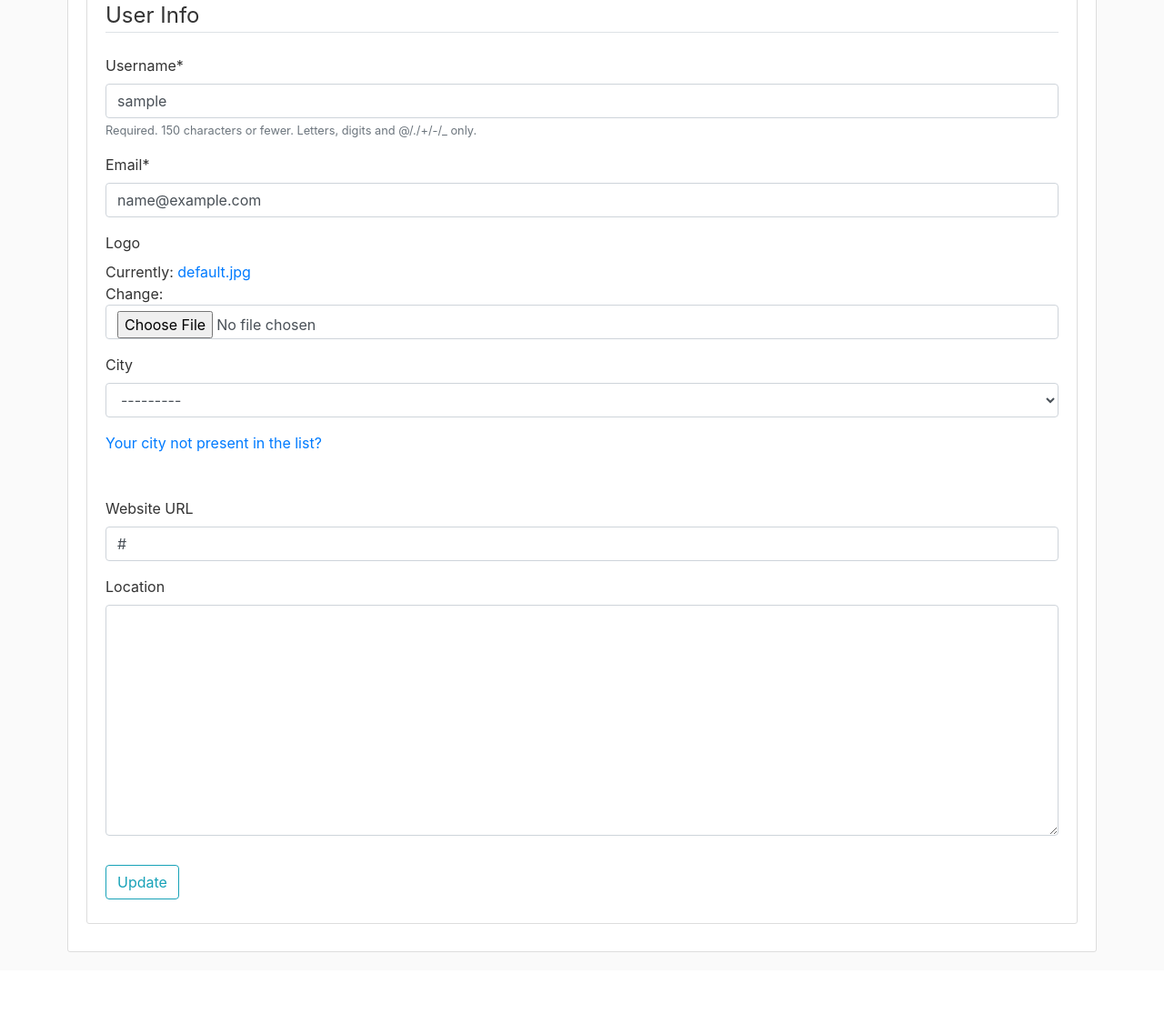
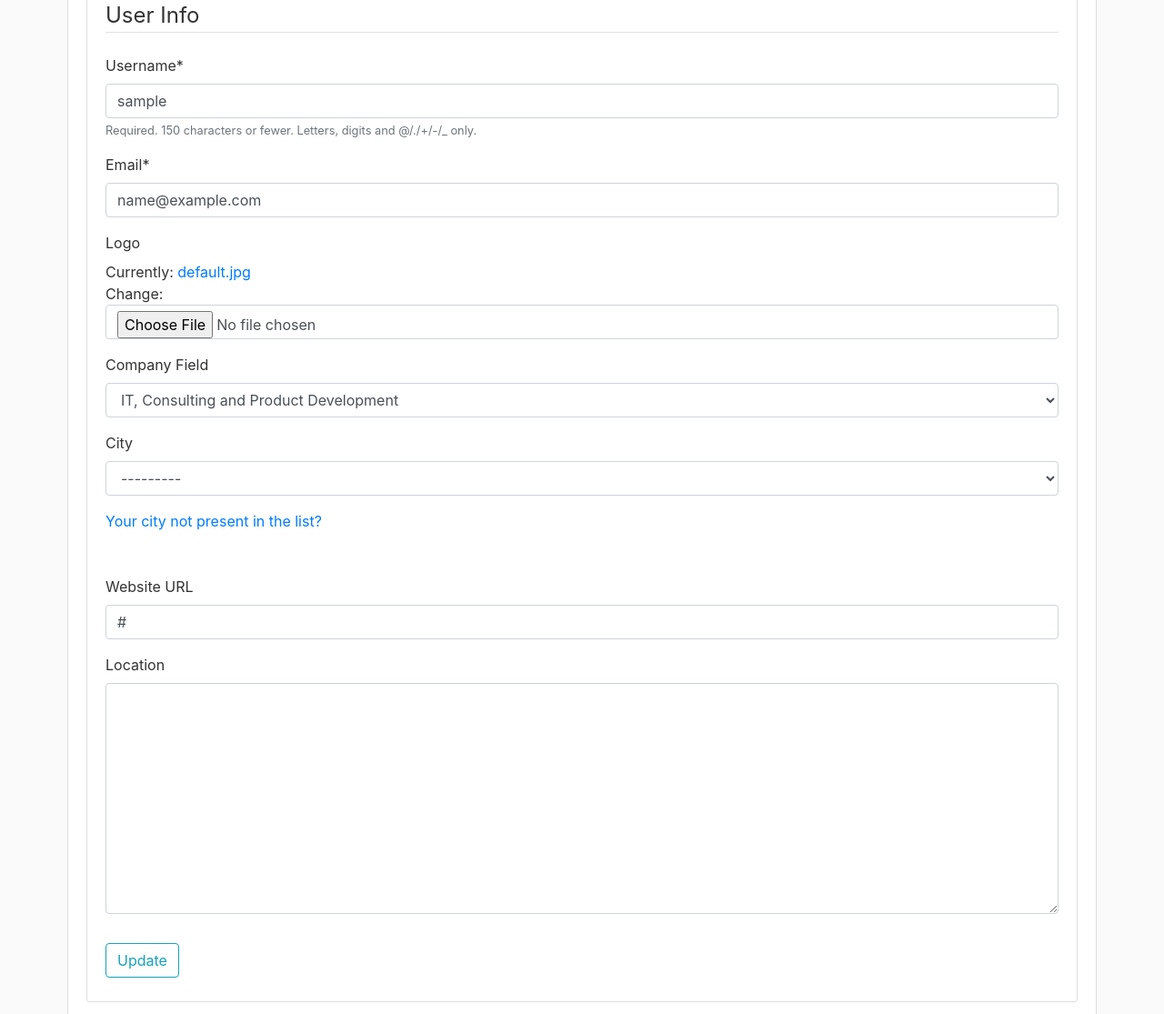
Before and after one commit to Laxman-M-R/startup_directory, a Django app: page /profile/ in a window 1280 px wide. Shown: the part 244-1359 px from the top of the page at 91% size. Before the commit the page ends 1291 px from the top, so only its background shows below. Run offline with Django 3.2, Linux system fonts and the light colour scheme; the visitor is signed in with stand-in values (Sample User, id 1); data that the repository does not hold is empty; some libraries are stand-ins or nearby versions.

Commit message:
added company fields

```diff
--- a/companies/forms.py
+++ b/companies/forms.py
@@ -29,4 +29,4 @@ class CompanyProfileUpdateForm(forms.ModelForm):
 
     class Meta:
         model = CompanyProfile
-        fields = ['logo', 'city', 'website_url', 'location']
+        fields = ['logo', 'company_field', 'city', 'website_url', 'location']
--- a/companies/models.py
+++ b/companies/models.py
@@ -4,11 +4,20 @@ from custom_cities.models import City
 from PIL import Image
 
 class CompanyProfile(models.Model):
+    DIGITAL_FIELD = 'DF'
+    ENGINEERING_FIELD = 'ED'
+    LOCAL_BUSINESS = 'LB'
+    COMPANY_FIELDS = [
+        (DIGITAL_FIELD, 'IT, Consulting and Product Development'),
+        (ENGINEERING_FIELD, 'Engineering and Design'),
+        (LOCAL_BUSINESS, 'Local Business'),
+    ]
     user = models.OneToOneField(User, on_delete=models.CASCADE)
     website_url = models.URLField(max_length=250, default='#')
     logo = models.ImageField(default='default.jpg', upload_to='profile_pics')
     location = models.TextField(blank=True, null=True)
     city = models.ForeignKey(City, models.SET_NULL, blank=True, null=True)
+    company_field = models.CharField(max_length=100, choices=COMPANY_FIELDS, default=DIGITAL_FIELD)
 
     def __str__(self):
         return f'{ self.user.username } Profile'
--- a/companies/templates/companies/profile.html
+++ b/companies/templates/companies/profile.html
@@ -19,16 +19,18 @@
                 {{ c_form|crispy }}
                 <label for="id_logo">Logo</label>
                 <p>{{ cp_form.logo }}</p>
+                <label for="id_company_field">Company Field</label>
+                <p>{{ cp_form.company_field }}</p>
                 <label for="id_city">City</label>
                 <p>{{ cp_form.city }}</p>
                 <div><a href="javascript:void(0);" onclick="toggleDisplay();">Your city not present in the list?</a></div><br>
                 <div id="hidden_visible_input" style="display: none;">
                     <label>City</label>
-                    <input type="test" name="input_city" required>
+                    <input id="input_city" type="text" name="input_city">
                     <label>State</label>
-                    <input type="test" name="input_state" required>
+                    <input id="input_state" type="text" name="input_state">
                     <label>Country</label>
-                    <input type="test" name="input_country" required>
+                    <input id="input_country" type="text" name="input_country">
                 </div><br>
                 <label for="id_website_url">Website URL</label>
                 <p>{{ cp_form.website_url }}</p>
@@ -46,12 +48,20 @@
     </div>
     <script type="text/javascript">
     const toggleDisplay = () => {
-        console.log('toggle');
         let hidden_visible = document.getElementById('hidden_visible_input');
         if (hidden_visible.style.display == 'none') {
             hidden_visible.style.display = 'block';
+            document.getElementById('input_city').setAttribute('required', '');
+            document.getElementById('input_state').setAttribute('required', '');
+            document.getElementById('input_country').setAttribute('required', '');
         } else {
             hidden_visible.style.display = 'none';
+            document.getElementById('input_city').removeAttribute('required');
+            document.getElementById('input_state').removeAttribute('required');
+            document.getElementById('input_country').removeAttribute('required');
+            document.getElementById('input_city').value = "";
+            document.getElementById('input_state').value = "";
+            document.getElementById('input_country').value = "";
         }
      }
 </script>
--- a/companies/views.py
+++ b/companies/views.py
@@ -12,28 +12,32 @@ def home(request):
     if request.method == 'POST':
         city_id = request.POST.get('city')
         city = City.objects.get(pk=city_id)
-        companies = User.objects.filter(is_staff=False, companyprofile__city=city).prefetch_related(
+        company_field = request.POST.get('company_field')
+        companies = User.objects.filter(is_staff=False, companyprofile__city=city, companyprofile__company_field=company_field).prefetch_related(
                                                         Prefetch('companyprofile',
-                                                                  queryset = CompanyProfile.objects.filter(city=city_id)
+                                                                  queryset = CompanyProfile.objects.filter(city=city_id, company_field=company_field)
                                                         )
                                                     )
     else:
-        if request.GET.get('city'):
+        if request.GET.get('city') and request.GET.get('company_field'):
             city_id = request.GET.get('city')
             city = City.objects.get(pk=city_id)
-            companies = User.objects.filter(is_staff=False, companyprofile__city=city).prefetch_related(
+            company_field = request.GET.get('company_field')
+            companies = User.objects.filter(is_staff=False, companyprofile__city=city, companyprofile__company_field=company_field).prefetch_related(
                                                             Prefetch('companyprofile',
-                                                                      queryset = CompanyProfile.objects.filter(city=city_id)
+                                                                      queryset = CompanyProfile.objects.filter(city=city_id, company_field=company_field)
                                                             )
                                                         )
         else:
             city = City.objects.get(pk=1)
-            companies = User.objects.filter(is_staff=False, companyprofile__city=1).prefetch_related(
+            company_field = 'DF'
+            companies = User.objects.filter(is_staff=False, companyprofile__city=1, companyprofile__company_field=company_field).prefetch_related(
                                                                 Prefetch('companyprofile',
-                                                                          queryset = CompanyProfile.objects.filter(city=1)
+                                                                          queryset = CompanyProfile.objects.filter(city=1, company_field=company_field)
                                                                 )
                                                             )
     cities = City.objects.values('id', 'name')
+    company_fields = CompanyProfile.COMPANY_FIELDS
     paginator = NamePaginator(companies, on='username', per_page=25)
     try:
         page = int(request.GET.get('companies', '1'))
@@ -44,7 +48,7 @@ def home(request):
         page = paginator.page(page)
     except (InvalidPage):
         page = paginator.page(paginator.num_pages)
-    context = { 'companies': page, 'city': city, 'cities': cities }
+    context = { 'companies': page, 'city': city, 'cities': cities, 'company_field':company_field, 'company_fields': company_fields }
     return render(request, 'companies/home.html', context)
 
 def about(request):
```
Also changed, not shown: companies/templates/companies/home.html (+8 -0 lines), companies/migrations/0008_companyprofile_company_field.py (added).
